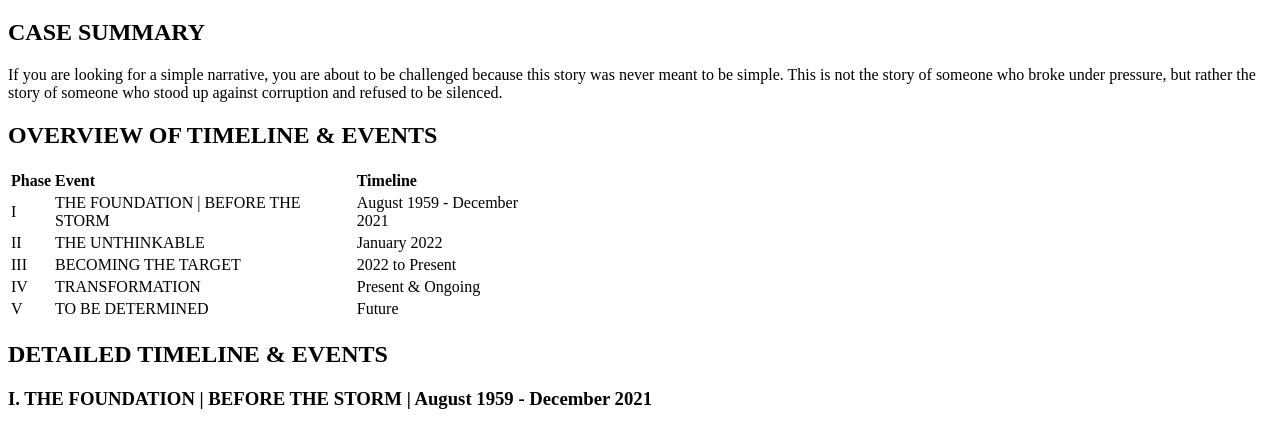
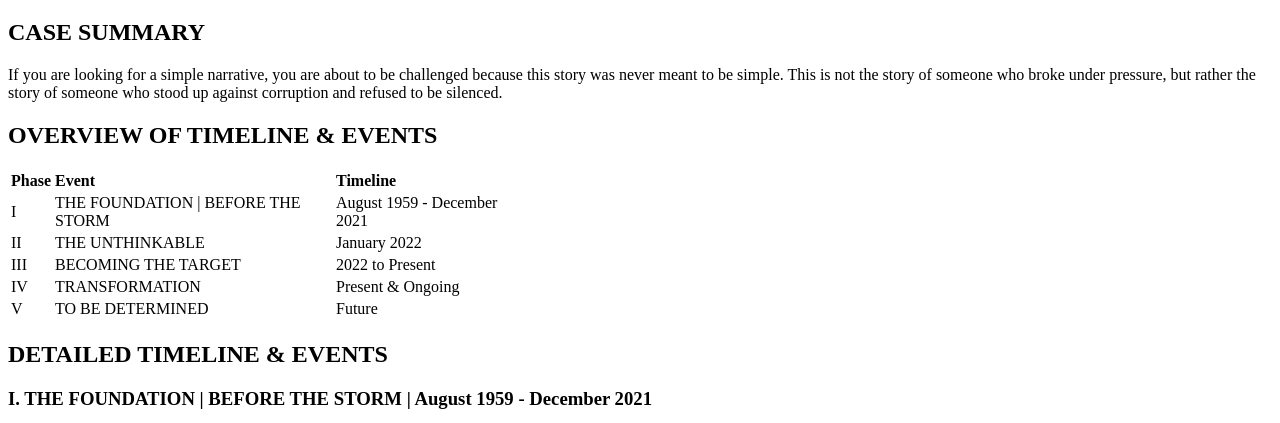
Before and after one commit to EmelyGarcia95/narrative-style-resume-karen-read, a plain HTML site: page index.html in a window 1280 px wide. Shown: the part 377-800 px from the top of the page. Drawn offline with Linux system fonts and the light colour scheme.

Commit message:
final commit

```diff
--- a/index.html
+++ b/index.html
@@ -66,7 +66,7 @@
 <section>
  <h2>OVERVIEW OF TIMELINE &amp; EVENTS</h2>
 
- <table style="width:43%">
+ <table style="width:40%">
     <thead>
         <tr>
             <th style="text-align:left">Phase</th>
```
